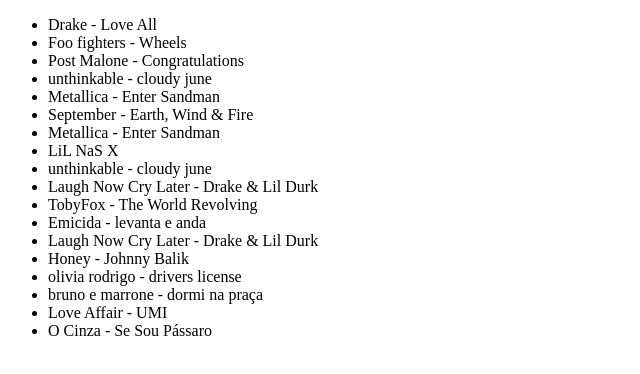
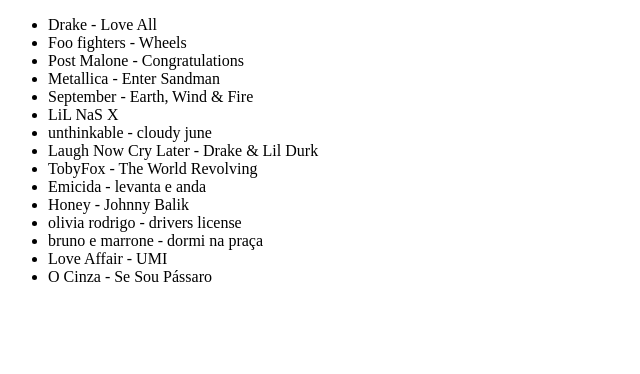
Before and after one commit to profmarlos/cursoteste, a plain HTML site: page curso/curso.html in a window 1280 px wide. Shown: the whole page, without its empty margins (0-640 px from the left). Drawn offline with Linux system fonts and the light colour scheme.

Commit message:
Versão 3.0

```diff
--- a/curso/curso.html
+++ b/curso/curso.html
@@ -11,16 +11,13 @@
         <li>Drake - Love All</li>
         <li>Foo fighters - Wheels</li>
         <li>Post Malone - Congratulations</li>
-        <li>unthinkable - cloudy june</li>
         <li>Metallica - Enter Sandman</li>
         <li>September - Earth, Wind & Fire</li>
-        <li>Metallica - Enter Sandman</li>
         <li>LiL NaS X </li>
         <li>unthinkable - cloudy june</li>
         <li>Laugh Now Cry Later - Drake & Lil Durk</li>
         <li>TobyFox - The World Revolving</li>
         <li>Emicida - levanta e anda</li>
-        <li>Laugh Now Cry Later - Drake & Lil Durk</li>
         <li>Honey - Johnny Balik</li>
         <li>olivia rodrigo - drivers license</li>
         <li>bruno e marrone - dormi na praça</li>
```
